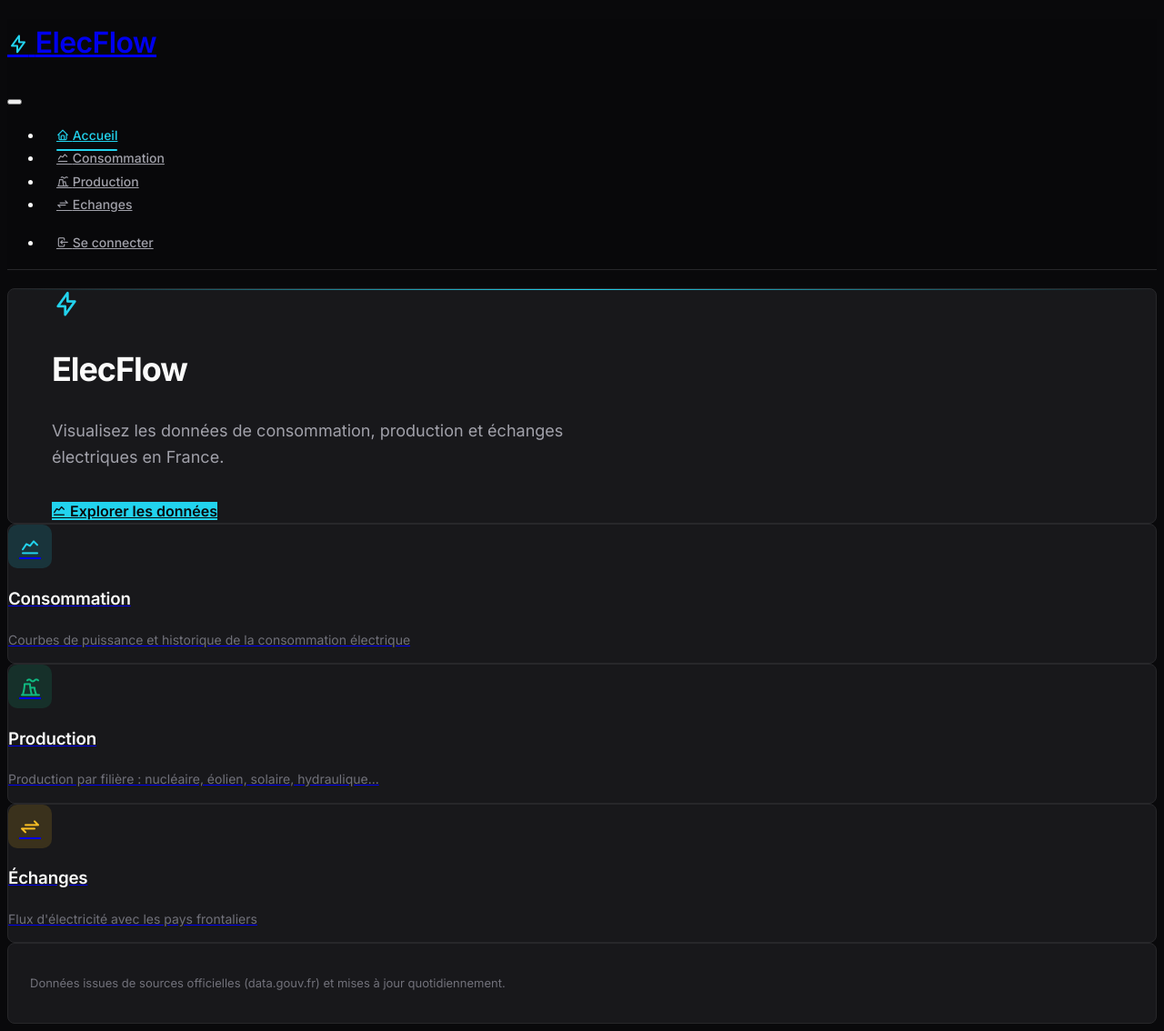
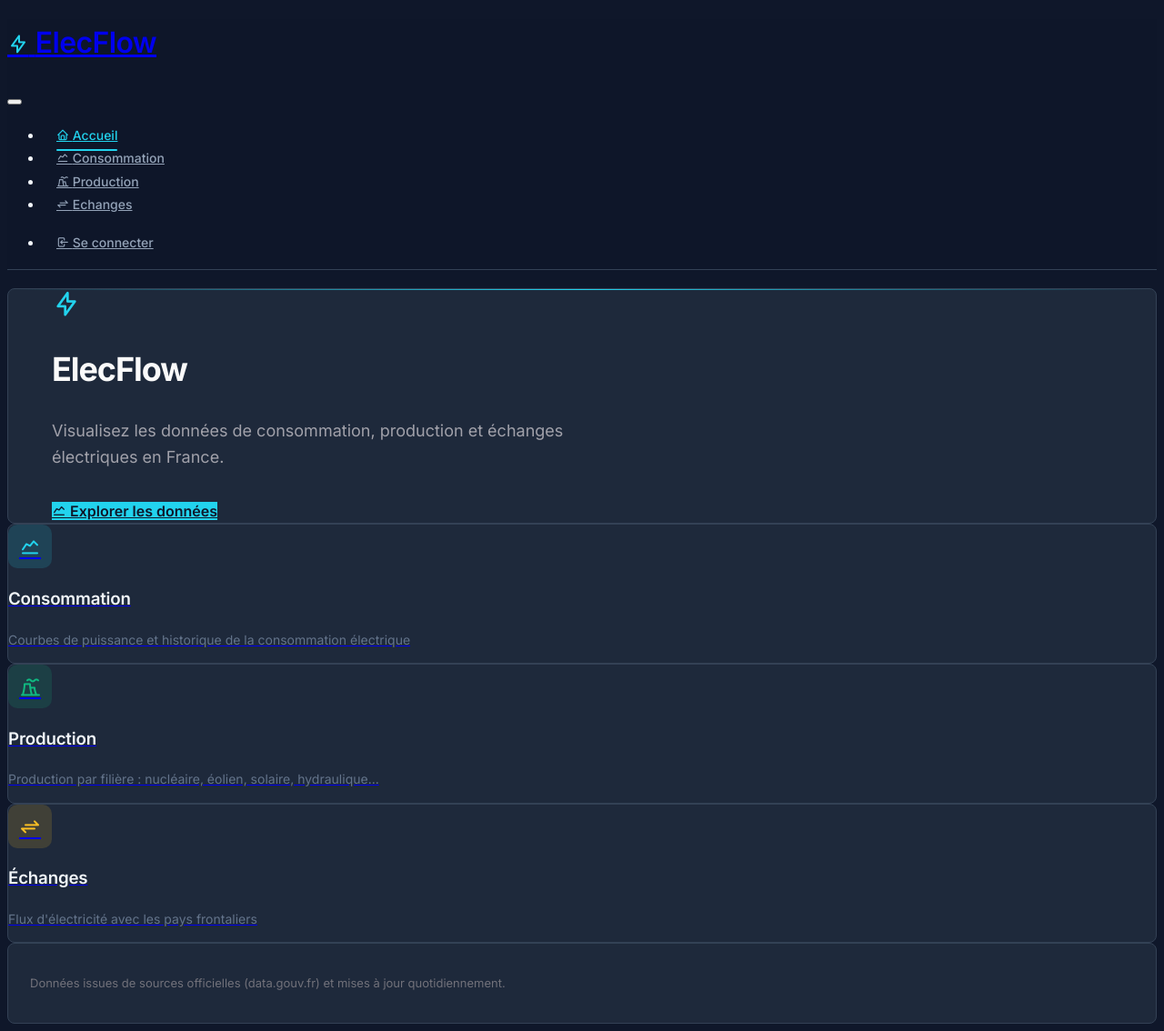
Before and after one commit to nad213/electricity-project, a Django app: page / in a window 1280 px wide. Shown: the whole page at 91% size. Run offline with Django 5.2, Linux system fonts and the light colour scheme; some libraries are stand-ins or nearby versions.

Commit message:
feat: switch dark theme palette from Zinc to Slate for a softer tone
Co-Authored-By: Claude Opus 4.5 <noreply@anthropic.com>

```diff
--- a/webapp/consommation/views.py
+++ b/webapp/consommation/views.py
@@ -36,11 +36,11 @@ class ProductionColors:
 
 class ChartConfig:
     """Default configuration for charts - dark transparent background"""
-    GRID_COLOR = '#27272A'
+    GRID_COLOR = '#334155'
     BACKGROUND_COLOR = 'rgba(0,0,0,0)'
     PAPER_COLOR = 'rgba(0,0,0,0)'
-    TEXT_COLOR = '#A1A1AA'
-    AXIS_COLOR = '#3F3F46'
+    TEXT_COLOR = '#94A3B8'
+    AXIS_COLOR = '#475569'
     LINE_CHART_HEIGHT = 450
     BAR_CHART_HEIGHT = 400
     MARGIN_WITH_LEGEND = dict(l=50, r=20, t=20, b=60)
--- a/webapp/static/css/style.css
+++ b/webapp/static/css/style.css
@@ -8,21 +8,21 @@
 
 /* ========== CSS Variables ========== */
 :root {
-    --bg: #09090B;
-    --surface: #18181B;
-    --surface-hover: #27272A;
-    --border: #27272A;
-    --border-light: #3F3F46;
+    --bg: #0F172A;
+    --surface: #1E293B;
+    --surface-hover: #334155;
+    --border: #334155;
+    --border-light: #475569;
     --accent: #22D3EE;
     --accent-hover: #67E8F9;
     --accent-glow: rgba(34, 211, 238, 0.08);
     --accent-glow-strong: rgba(34, 211, 238, 0.15);
     --amber: #FBBF24;
     --amber-glow: rgba(251, 191, 36, 0.15);
-    --text: #FAFAFA;
-    --text-secondary: #A1A1AA;
-    --text-muted: #71717A;
-    --shadow: rgba(0, 0, 0, 0.4);
+    --text: #F1F5F9;
+    --text-secondary: #94A3B8;
+    --text-muted: #64748B;
+    --shadow: rgba(0, 0, 0, 0.3);
 }
 
 /* ========== Global Styles ========== */
@@ -41,7 +41,7 @@ body {
 
 /* ========== Navbar ========== */
 .navbar-pastel {
-    background-color: rgba(9, 9, 11, 0.8);
+    background-color: rgba(15, 23, 42, 0.85);
     backdrop-filter: blur(12px);
     -webkit-backdrop-filter: blur(12px);
     border-bottom: 1px solid var(--border);
@@ -151,14 +151,14 @@ body {
 .btn-primary {
     background-color: var(--accent);
     border-color: var(--accent);
-    color: #09090B;
+    color: var(--bg);
     font-weight: 600;
 }
 
 .btn-primary:hover {
     background-color: var(--accent-hover);
     border-color: var(--accent-hover);
-    color: #09090B;
+    color: var(--bg);
 }
 
 .btn-outline-primary {
@@ -315,7 +315,7 @@ body {
 
 /* ========== Loader ========== */
 #page-loader {
-    background: rgba(9, 9, 11, 0.95) !important;
+    background: rgba(15, 23, 42, 0.95) !important;
 }
 
 #page-loader .spinner-border {
```
